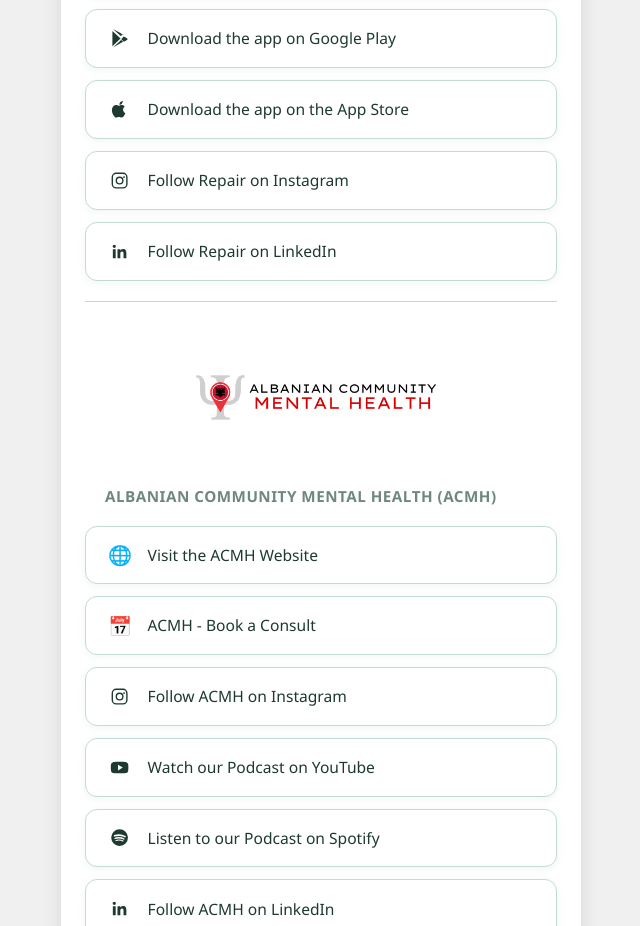
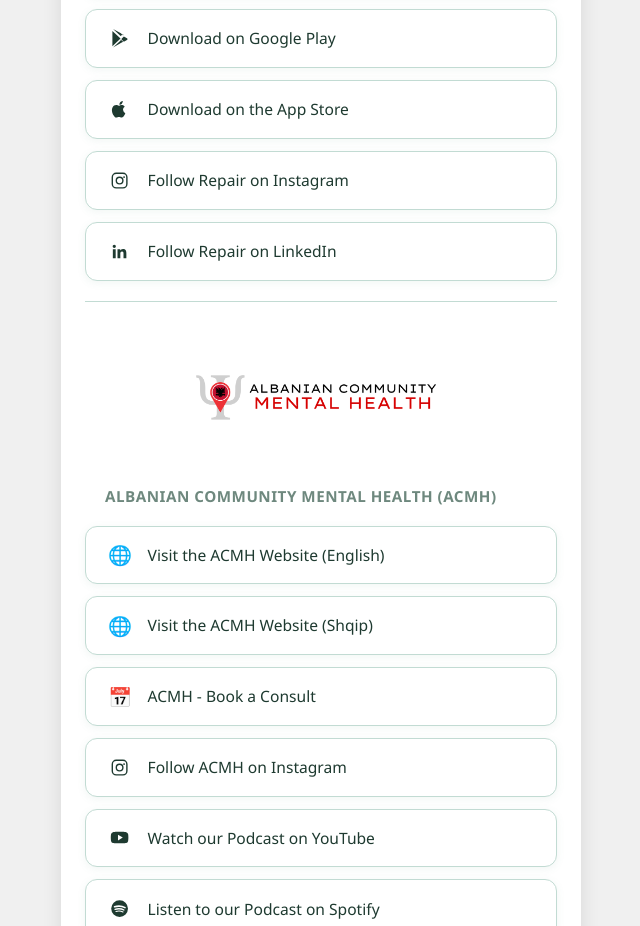
Before and after one commit to Ballester/drarelaagako, a plain HTML site: page index.html in a window 1280 px wide. Shown: the part 1105-2031 px from the top of the page, without its empty margins (319-959 px from the left). Drawn offline with Linux system fonts and the light colour scheme.

Commit message:
fix index

```diff
--- a/index.html
+++ b/index.html
@@ -199,7 +199,7 @@
           <span class="icon">🌐</span>
           <span class="label">Trauma Care Website</span>
         </a>
-        <a class="link-btn" href="https://agakopsychology.janeapp.com/#" target="_blank" rel="noopener noreferrer">
+        <a class="link-btn" href="https://cal.com/traumacarepsychology/call?duration=15" target="_blank" rel="noopener noreferrer">
           <span class="icon">📅</span>
           <span class="label">Trauma Care - Book a Consult</span>
         </a>
@@ -224,11 +224,11 @@
         </a>
         <a class="link-btn" href="https://play.google.com/store/apps/details?id=com.repairco.repairand" target="_blank" rel="noopener noreferrer">
           <span class="icon" aria-hidden="true"><svg viewBox="0 0 24 24" fill="currentColor"><path d="M3 2.5v19l10.2-9.5L3 2.5zm11.48 10.67 2.84 2.65 3.87-2.14c1.08-.6 1.08-1.57 0-2.17l-3.83-2.12-2.88 2.78zm-1.18 1.1L3.8 23l9.76-5.4 2.9-1.62-3.16-2.8zm3.17-6.1-2.87-2.77L3.85 0l9.45 8.8 3.17-2.63z"/></svg></span>
-          <span class="label">Download the app on Google Play</span>
+          <span class="label">Download on Google Play</span>
         </a>
         <a class="link-btn" href="https://apps.apple.com/ca/app/repair-better-relationships/id6737707203" target="_blank" rel="noopener noreferrer">
           <span class="icon" aria-hidden="true"><svg viewBox="0 0 24 24" fill="currentColor"><path d="M16.37 12.28c.03 3.14 2.76 4.19 2.79 4.2-.02.07-.43 1.5-1.42 2.96-.86 1.26-1.75 2.51-3.15 2.54-1.37.03-1.82-.81-3.39-.81-1.57 0-2.07.79-3.36.84-1.34.05-2.36-1.35-3.23-2.6-1.78-2.57-3.15-7.26-1.32-10.43.91-1.57 2.54-2.56 4.3-2.59 1.34-.03 2.61.9 3.39.9.78 0 2.25-1.12 3.79-.96.65.03 2.49.26 3.67 1.99-.09.06-2.19 1.28-2.17 3.96zM14.83 4.58c.72-.88 1.2-2.1 1.07-3.33-1.04.04-2.29.69-3.04 1.57-.66.76-1.24 1.99-1.08 3.16 1.16.09 2.33-.59 3.05-1.4z"/></svg></span>
-          <span class="label">Download the app on the App Store</span>
+          <span class="label">Download on the App Store</span>
         </a>
         <a class="link-btn" href="https://www.instagram.com/start.a.repair/" target="_blank" rel="noopener noreferrer">
           <span class="icon" aria-hidden="true"><svg viewBox="0 0 24 24" fill="currentColor"><path d="M7.75 2h8.5A5.75 5.75 0 0 1 22 7.75v8.5A5.75 5.75 0 0 1 16.25 22h-8.5A5.75 5.75 0 0 1 2 16.25v-8.5A5.75 5.75 0 0 1 7.75 2zm8.36 1.75H7.89a4.14 4.14 0 0 0-4.14 4.14v8.22a4.14 4.14 0 0 0 4.14 4.14h8.22a4.14 4.14 0 0 0 4.14-4.14V7.89a4.14 4.14 0 0 0-4.14-4.14zM17.5 6.5a1.13 1.13 0 1 1 0 2.25 1.13 1.13 0 0 1 0-2.25zM12 7a5 5 0 1 1 0 10 5 5 0 0 1 0-10zm0 1.75A3.25 3.25 0 1 0 12 15.25 3.25 3.25 0 0 0 12 8.75z"/></svg></span>
@@ -247,9 +247,13 @@
         <h2 class="section-title">Albanian Community Mental Health (ACMH)</h2>
         <a class="link-btn" href="https://acmh.ca" target="_blank" rel="noopener noreferrer">
           <span class="icon">🌐</span>
-          <span class="label">Visit the ACMH Website</span>
+          <span class="label">Visit the ACMH Website (English)</span>
         </a>
-        <a class="link-btn" href="https://agakopsychology.janeapp.com/#" target="_blank" rel="noopener noreferrer">
+        <a class="link-btn" href="https://acmh.ca/sq/home" target="_blank" rel="noopener noreferrer">
+          <span class="icon">🌐</span>
+          <span class="label">Visit the ACMH Website (Shqip)</span>
+        </a>
+        <a class="link-btn" href="https://acmh.ca/appointments" target="_blank" rel="noopener noreferrer">
           <span class="icon">📅</span>
           <span class="label">ACMH - Book a Consult</span>
         </a>
```
